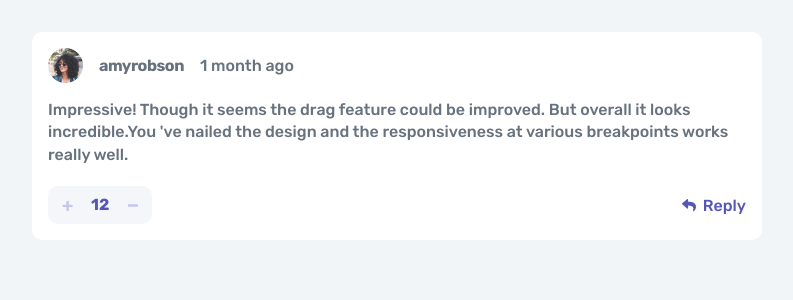
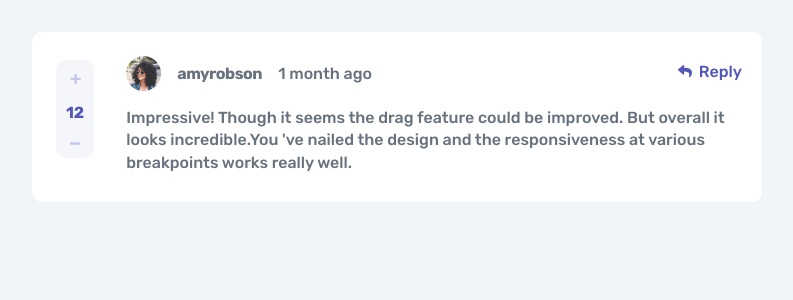
Before and after one commit to longan177/interative-comment, a React (Create React App) app: page / in a window 1280 px wide. Shown: the top 300 px of the page, without its empty margins (243-1036 px from the left). Built offline with nearby package versions, Linux system fonts and the light colour scheme.

Commit message:
added mediaquery for comment card

```diff
--- a/src/component/CommentCard.js
+++ b/src/component/CommentCard.js
@@ -4,17 +4,21 @@ import { deleteIcon, minus, plus, reply } from "./Icon";
 function CommentCard() {
   return (
     <div className="comment-card">
+      <article>
         <header>
-        <img className="avatar" src="/images/avatars/image-amyrobson.png"></img>
+          <img
+            className="avatar"
+            src="/images/avatars/image-amyrobson.png"
+          ></img>
           <a href="#">amyrobson</a>
           <span className="date-detail">1 month ago</span>
         </header>
-      <article>
         <p>
           Impressive! Though it seems the drag feature could be improved. But
           overall it looks incredible.You 've nailed the design and the
           responsiveness at various breakpoints works really well.
         </p>
+      </article>
       <footer>
         <div className="vote-number d-flex">
           <button>{plus}</button>
@@ -26,7 +30,6 @@ function CommentCard() {
           <span>Reply</span>
         </button>
       </footer>
-      </article>
     </div>
   );
 }
--- a/src/index.css
+++ b/src/index.css
@@ -168,6 +168,7 @@ button {
   width: 35px;
   height: 35px;
 }
+
 .comment-card header a {
   font-weight: 700;
   font-size: 1rem;
@@ -230,4 +231,32 @@ button {
   font-weight: 500;
 }
 
+@media screen and (min-width: 600px) {
+  .comment-card {
+    display: flex;
+    flex-direction: row-reverse;
+    padding: 0.5rem;
+    position: relative;
+  }
+  .reply {
+    position: absolute;
+    top: 30px;
+    right: 20px;
+  }
+
+  footer {
+  }
+  .comment-card article {
+  }
+  .vote-number {
+    flex-direction: column;
+    /* background-color: red; */
+    gap: 0.2rem;
+    align-self: center;
+  }
+  .vote-number button {
+    padding: 0.8;
+    height: initial;
+  }
+}
 /* comment card */
```
Lines whose indentation alone changed are shown as unchanged.
